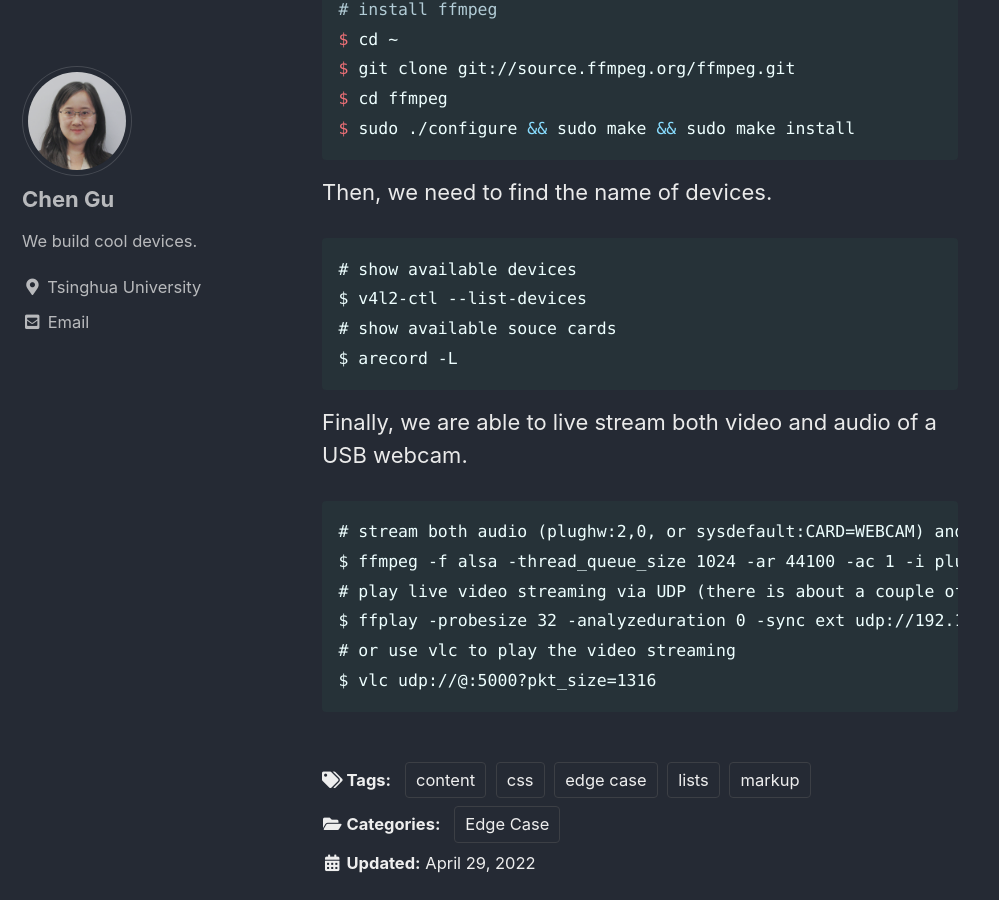
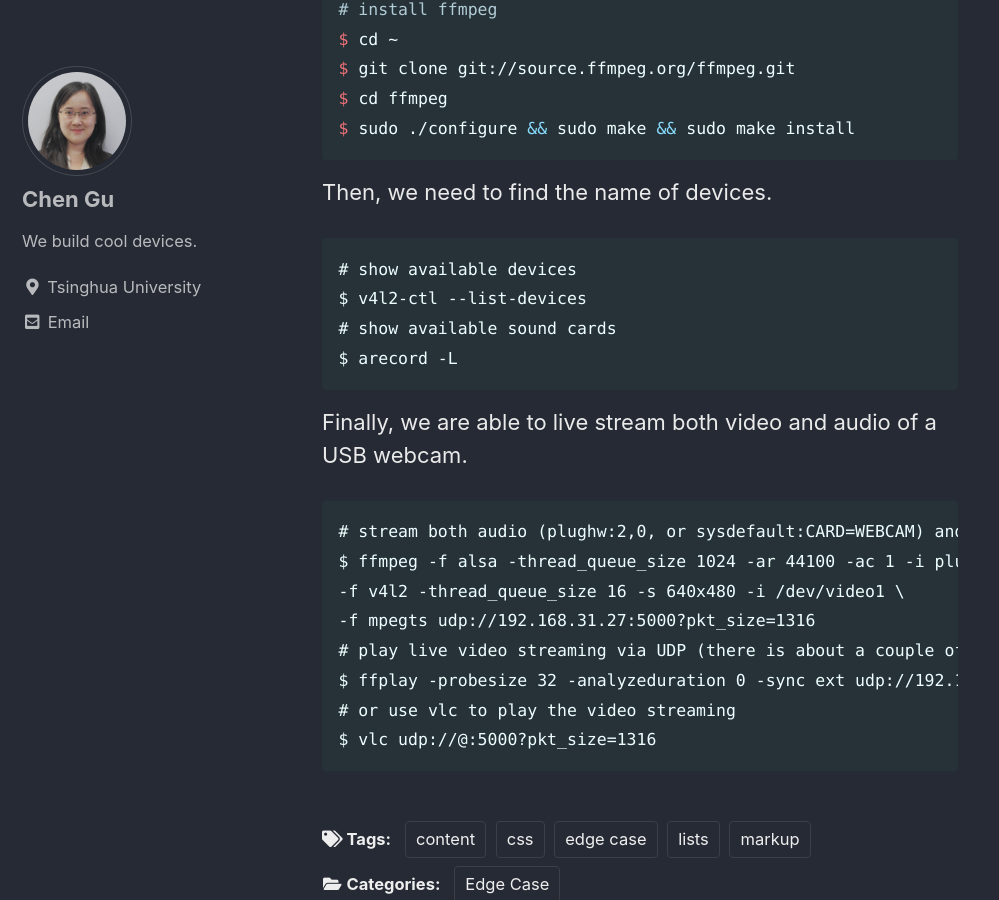
Before and after one commit to guchchcug/smart_device, a Jekyll site: the page built from _posts/2022-04-29-Live-streaming-video-and-audio-with-usb-webcam.md, in a window 1280 px wide and 900 px high, scrolled down 764 px. Shown: the whole window, without its empty margins (0-999 px from the left). Built offline with Jekyll 4.4.1, drawn with Linux system fonts in a browser that asks for light colours; cached includes are drawn as plain includes.

Commit message:
Update 2022-04-29-Live-streaming-video-and-audio-with-usb-webcam.md

````diff
--- a/_posts/2022-04-29-Live-streaming-video-and-audio-with-usb-webcam.md
+++ b/_posts/2022-04-29-Live-streaming-video-and-audio-with-usb-webcam.md
@@ -27,14 +27,16 @@ Then, we need to find the name of devices.
 ```
 # show available devices
 $ v4l2-ctl --list-devices
-# show available souce cards
+# show available sound cards
 $ arecord -L
 ```
 
 Finally, we are able to live stream both video and audio of a USB webcam.
 ```
 # stream both audio (plughw:2,0, or sysdefault:CARD=WEBCAM) and video (/dev/video1) via UDP
-$ ffmpeg -f alsa -thread_queue_size 1024 -ar 44100 -ac 1 -i plughw:2,0 -f v4l2 -thread_queue_size 16 -s 640x480 -i /dev/video1 -f mpegts udp://192.168.31.27:5000?pkt_size=1316
+$ ffmpeg -f alsa -thread_queue_size 1024 -ar 44100 -ac 1 -i plughw:2,0 \
+-f v4l2 -thread_queue_size 16 -s 640x480 -i /dev/video1 \
+-f mpegts udp://192.168.31.27:5000?pkt_size=1316
 # play live video streaming via UDP (there is about a couple of seconds delay)
 $ ffplay -probesize 32 -analyzeduration 0 -sync ext udp://192.168.31.27:5000?pkt_size=1316
 # or use vlc to play the video streaming
````
